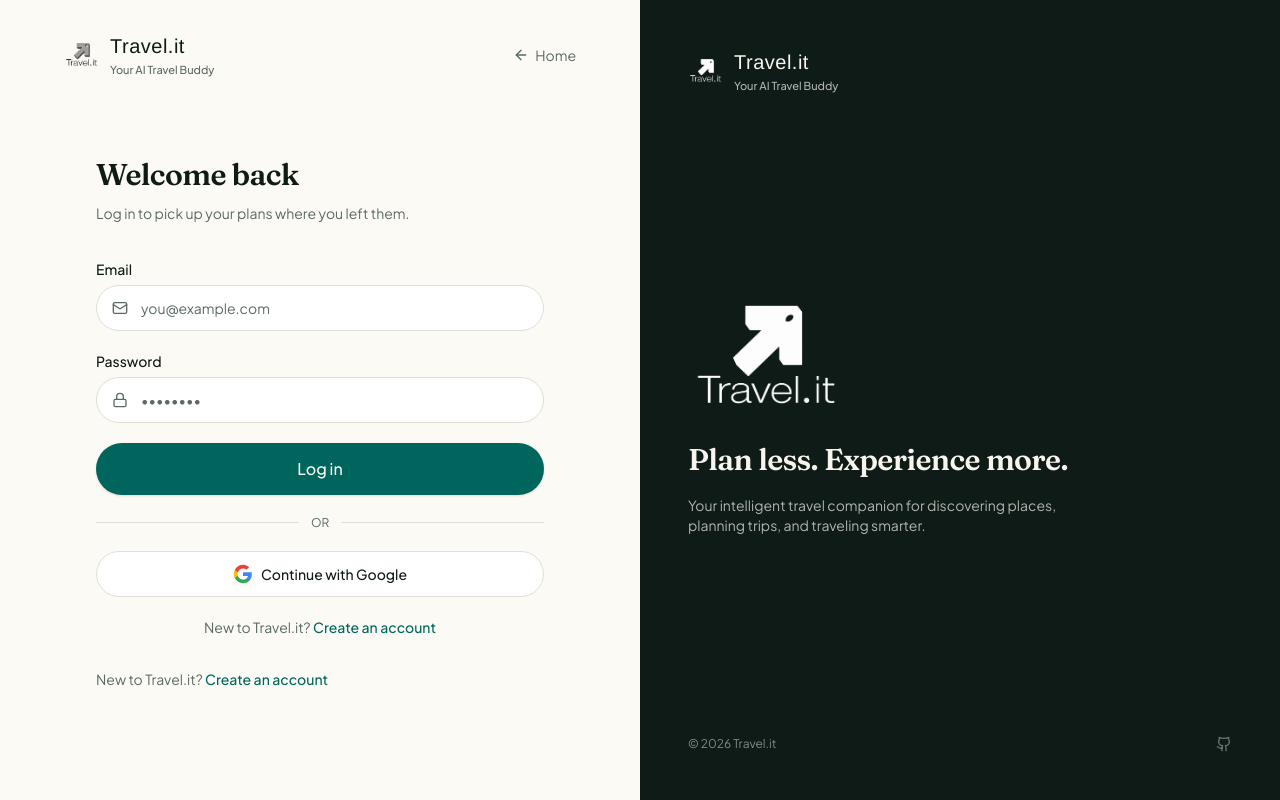
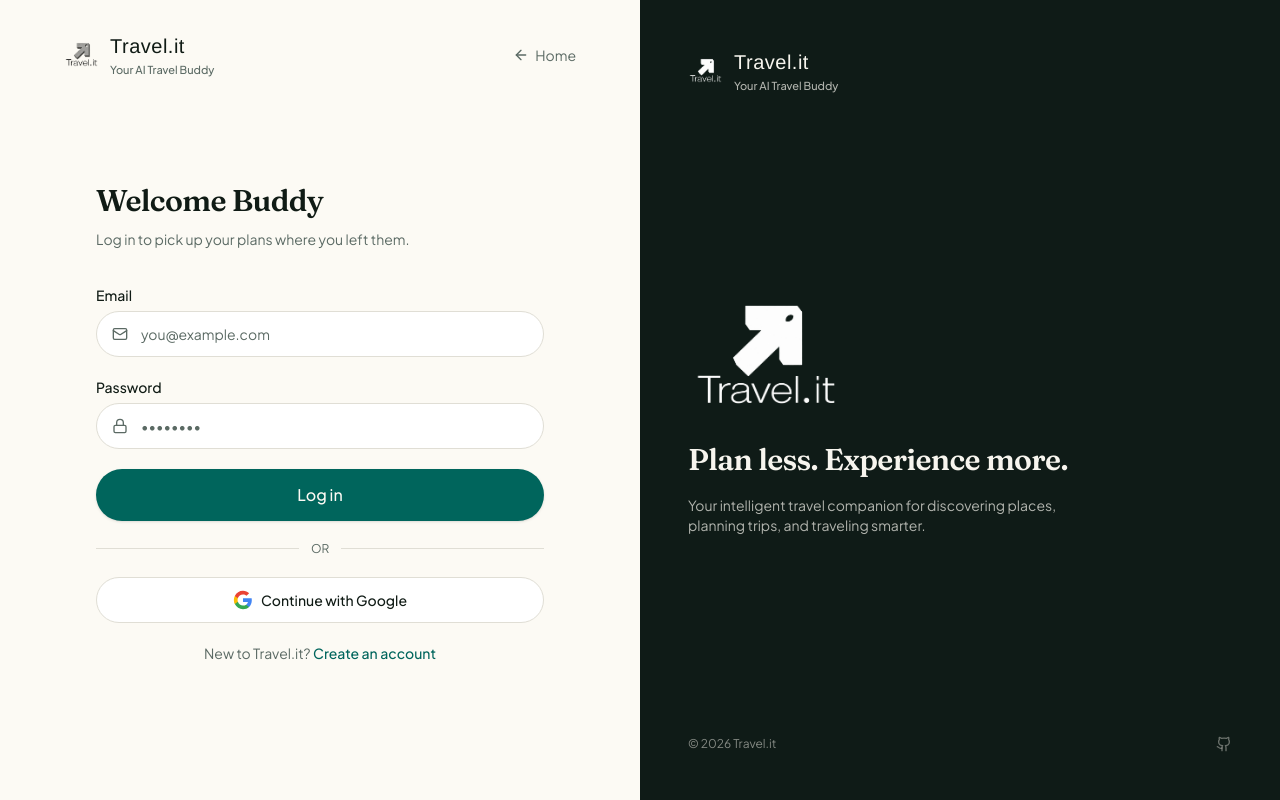
Before and after one commit to AyushhTiw/Travel.it, a React (Vite) app in the folder frontend/: page /login in a window 1280 px wide. Built offline with nearby package versions, Linux system fonts and the light colour scheme; no server answers.

Commit message:
fix: clean up login page messaging

```diff
--- a/frontend/src/pages/LoginPage.tsx
+++ b/frontend/src/pages/LoginPage.tsx
@@ -1,21 +1,11 @@
-import { Link } from "@tanstack/react-router";
-
 import { LoginForm } from "@/components/auth/LoginForm";
 import { AuthShell } from "@/pages/AuthShell";
 
 export function LoginPage() {
   return (
     <AuthShell
-      title="Welcome back"
+      title="Welcome Buddy"
       subtitle="Log in to pick up your plans where you left them."
-      footer={
-        <p className="text-sm text-muted-foreground">
-          New to Travel.it?{" "}
-          <Link to="/signup" className="font-medium text-primary hover:underline">
-            Create an account
-          </Link>
-        </p>
-      }
     >
       <LoginForm />
     </AuthShell>
```
